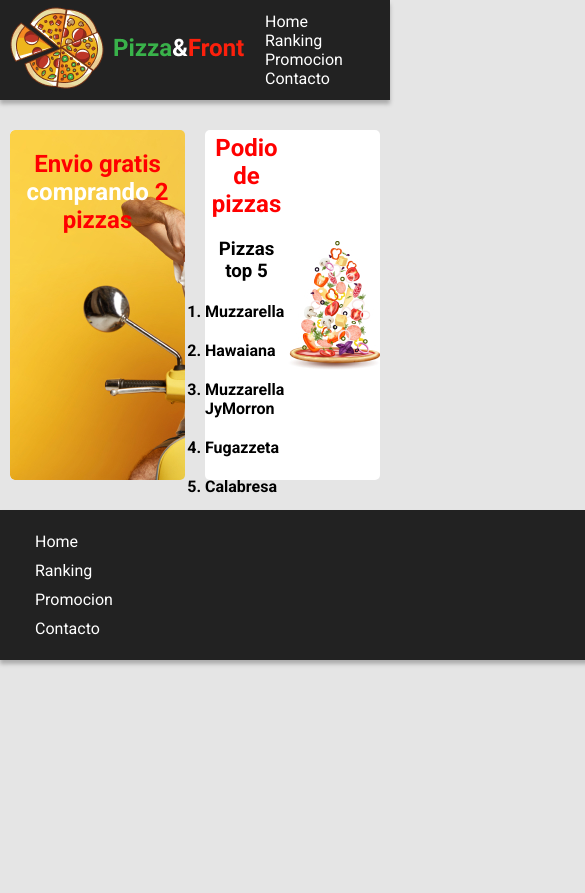
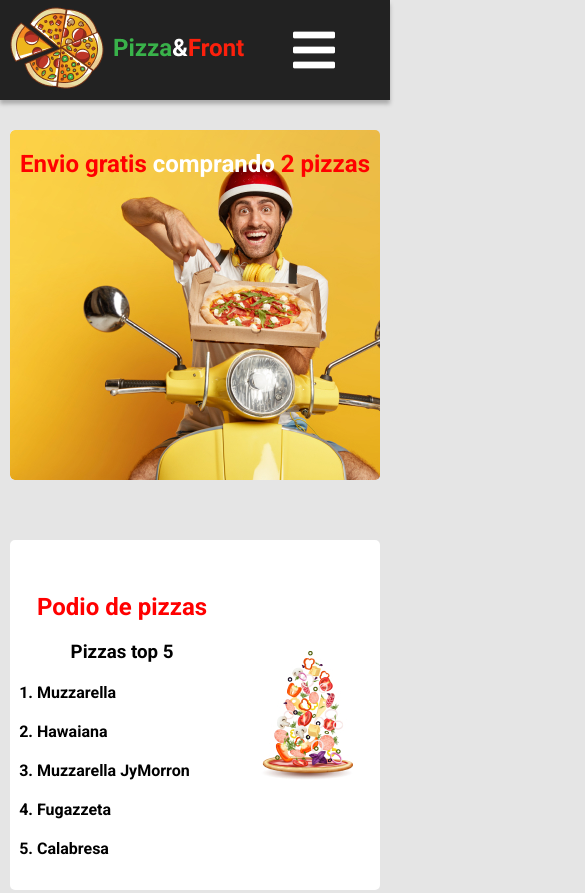
Before and after one commit to Asj-code/PizzaFront, a plain HTML site: page index.html in a window 390 px wide. Shown: the top 893 px of the page, 585 px wide, since content can reach past the window. Before the commit the page ends 844 px from the top, so only its background shows below. Drawn offline with Linux system fonts and the light colour scheme.

Commit message:
media queries

```diff
--- a/index.html
+++ b/index.html
@@ -6,12 +6,15 @@
     <meta name="viewport" content="width=device-width, initial-scale=1.0">
     <title>PiizaFront</title>
     <link rel="stylesheet" href="styles/style.css">
+    <link href="https://cdnjs.cloudflare.com/ajax/libs/font-awesome/5.13.0/css/all.min.css" rel="stylesheet">
 </head>
 <body>
     <header>
         <div>
             <img src="img/Logo.png" alt="Logo">
         </div>
+
+        <i id="hamburguer" class="fas fa-bars"></i>
 
         <nav>
             <ul>
--- a/styles/style.css
+++ b/styles/style.css
@@ -23,13 +23,16 @@ header {
     display: flex;
     justify-content: space-between;
     align-items: center;
-    max-width: 1024px;
+    /* max-width: 1024px; */
     color: #ffffff;
     height: 100px;
     padding: 50px 10px;
     background: #222222;
     box-shadow: 0px 4px 4px rgba(0, 0, 0, 0.25);
     font-weight: 400;
+}
+#hamburguer {
+    display: none;
 }
 
 nav ul li{
@@ -83,7 +86,7 @@ h2 {
 }
 
 footer {
-    width: 1024px;
+    /* width: 1024px; */
     height: 150px;
     left: calc(50% - 1024px/2);
     bottom: 8px;
@@ -106,3 +109,24 @@ footer ul li{
 footer img {
     margin-right: 30px;
 }
+
+/*
+    mobile: max:480px
+    tablet: max:768px
+    desktop: max-1200px
+*/
+
+@media screen and (max-width: 768px) {
+    nav {
+        display: none;
+    }
+    #hamburguer {
+        display: block;
+        font-size: 3em;
+        padding: 1em;
+    }
+    .main-images{
+        flex-wrap: wrap;
+        justify-content: center;
+    }
+}
```
